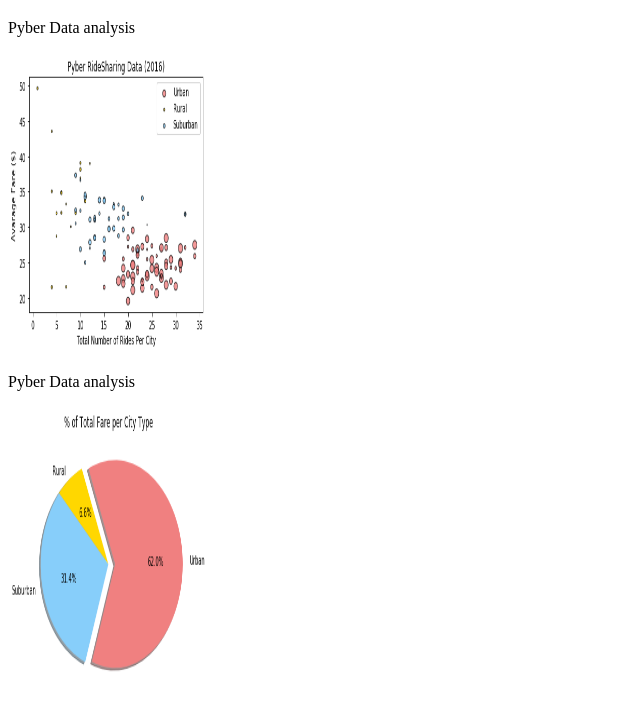
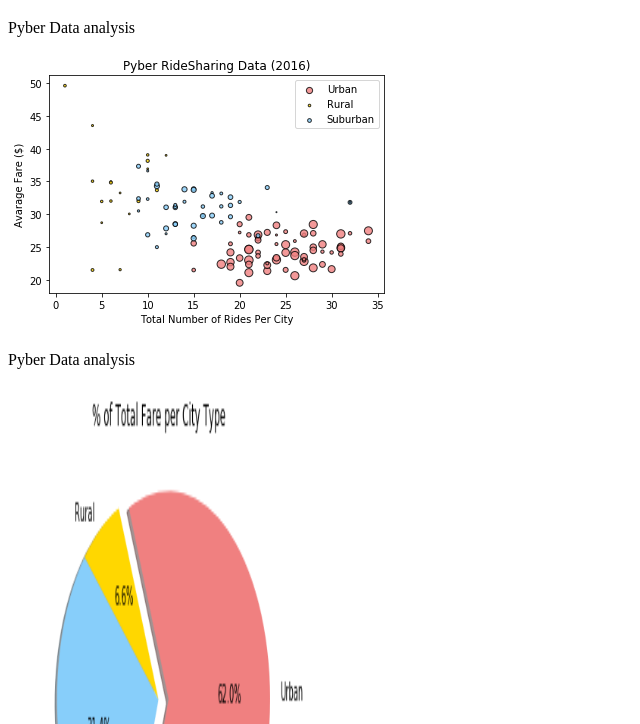
Before and after one commit to sinancengiz/automatic-doodle, a plain HTML site: page index.html in a window 1280 px wide. Shown: the part 61-785 px from the top of the page, without its empty margins (0-640 px from the left). Drawn offline with Linux system fonts and the light colour scheme.

Commit message:
size of charts edited

```diff
--- a/index.html
+++ b/index.html
@@ -12,11 +12,11 @@
 
     <p> Pyber Data analysis</p>
 
-    <img src="output_6_0.png" alt="Pyber Scater Plot" style="width:200px;height:300px;"/>
+    <img src="output_6_0.png" alt="Pyber Scater Plot" />
     <br>
     <p> Pyber Data analysis</p>
 
-    <img src="output_7_0.png" alt="Pyber Scater Plot" style="width:200px;height:300px;"/>
+    <img src="output_7_0.png" alt="Pyber Scater Plot" style="width:300px;height:600px;"/>
     <br>
     <p> Pyber Data analysis</p>
 
```
